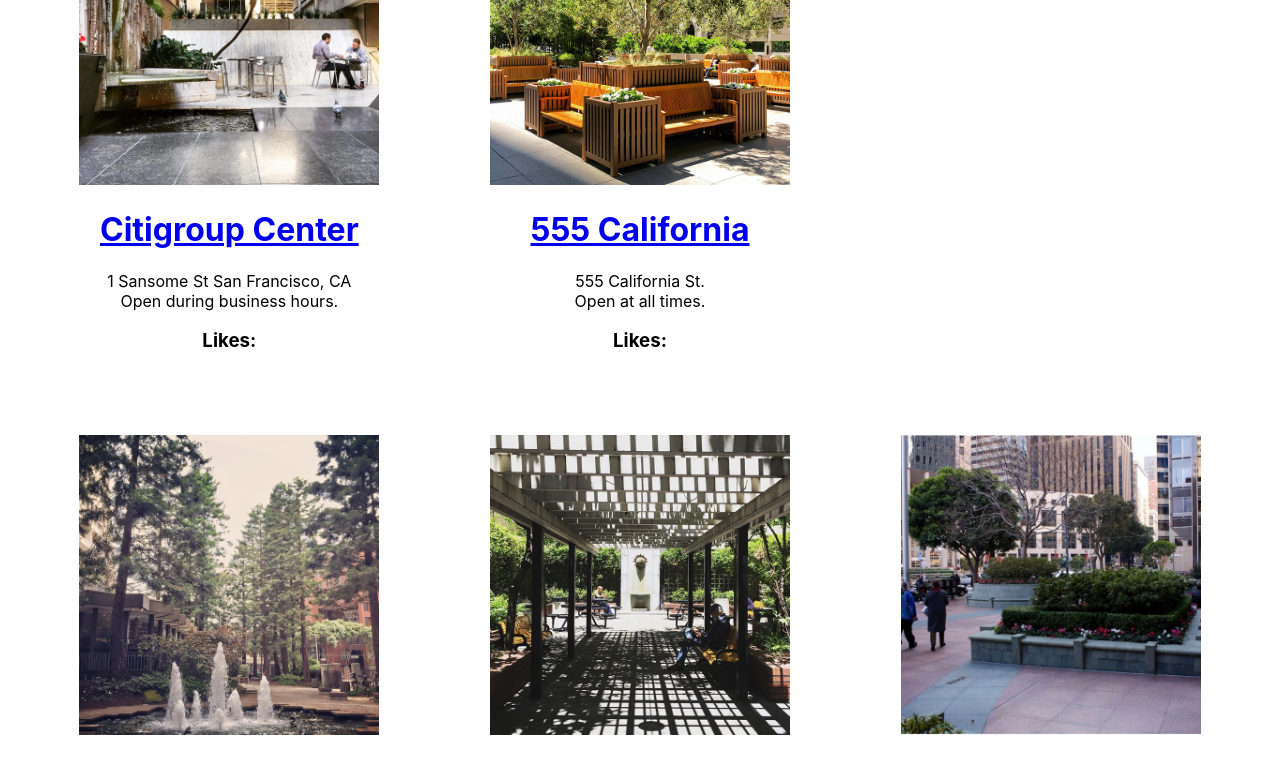
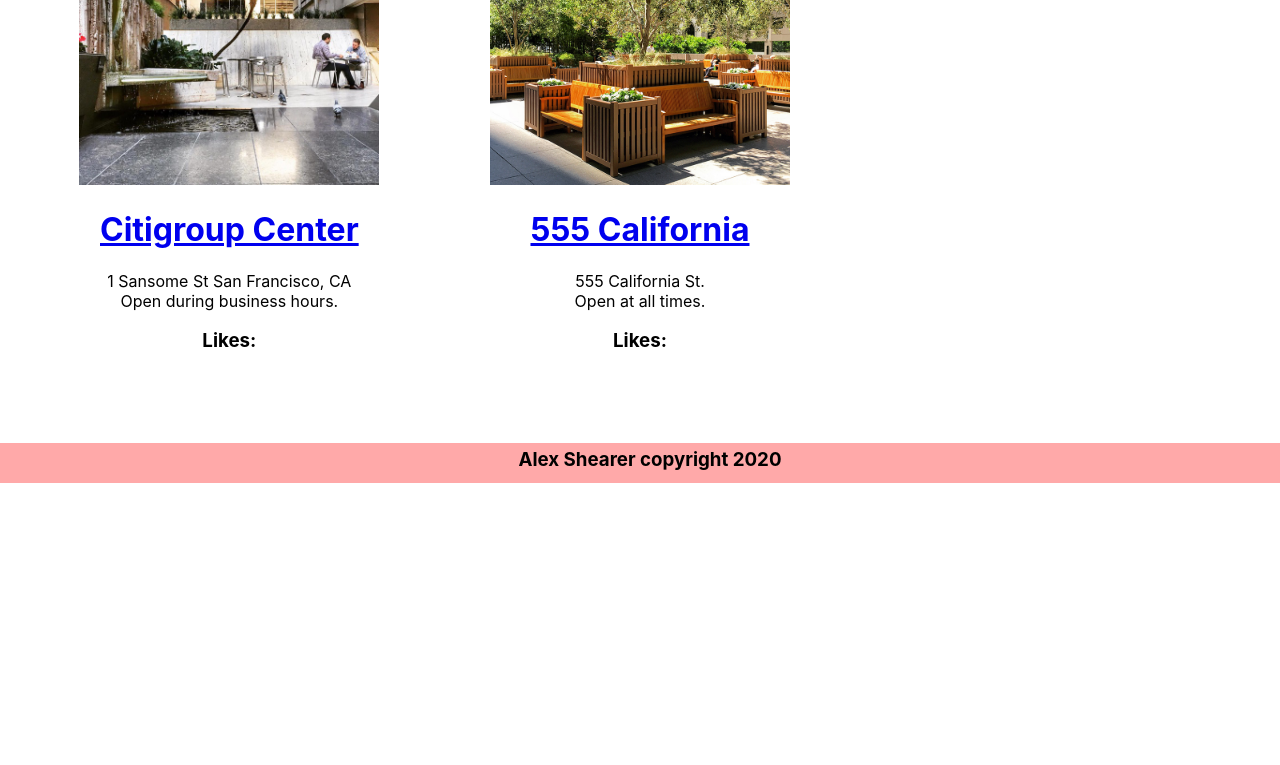
Before and after one commit to alexandershearer/React_Tutorial, a React (Create React App) app: page / in a window 1280 px wide. Shown: the part 2000-2765 px from the top of the page. After the commit the page ends 2483 px from the top, so only its background shows below. Built offline with nearby package versions, Linux system fonts and the light colour scheme.

Commit message:
Fixed duplicate problem

```diff
--- a/src/App.js
+++ b/src/App.js
@@ -16,7 +16,6 @@
         <Route exact path="/" component={POPOSList} />
         <Route path="/about" component={About} />
         <Route path="/details/:id" component={POPOSDetails} />
-        <POPOSList />
         <Footer />
       </div>
     </Router>
```
